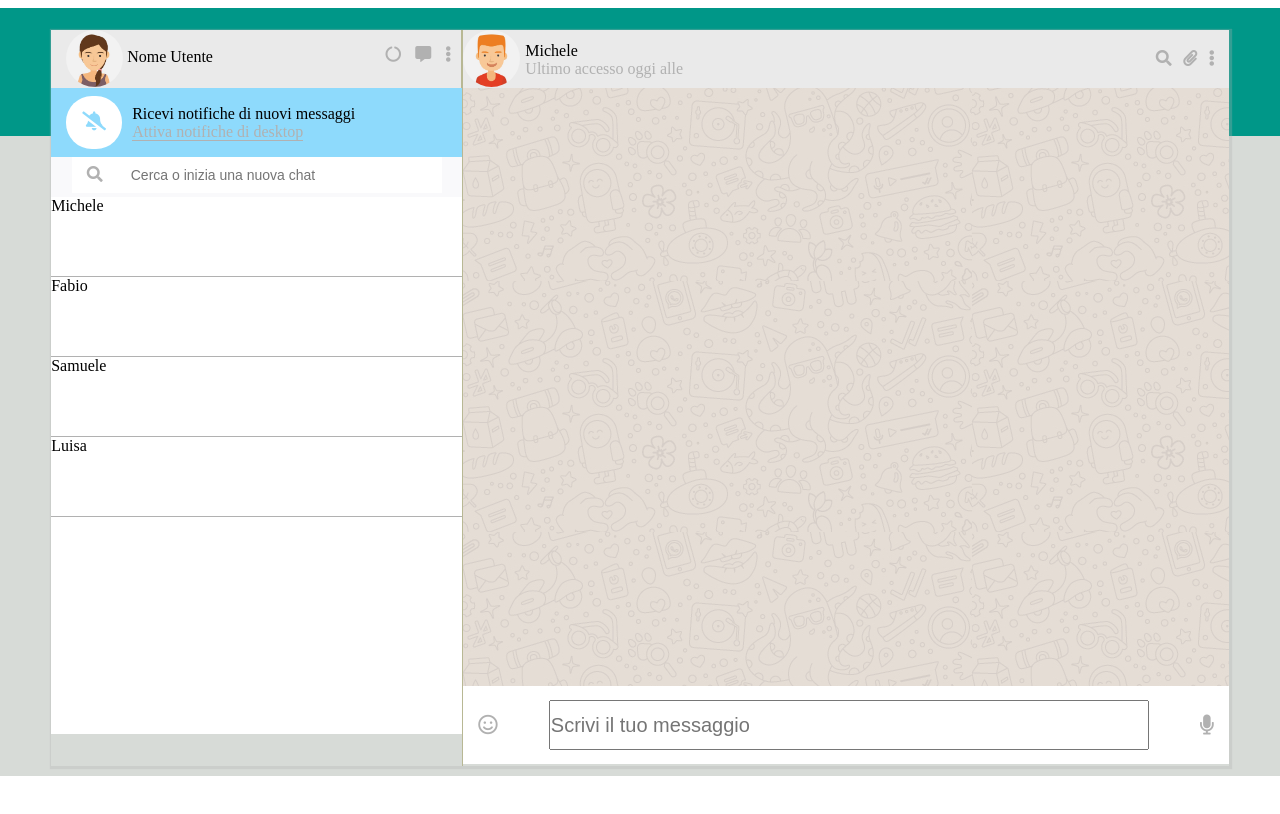
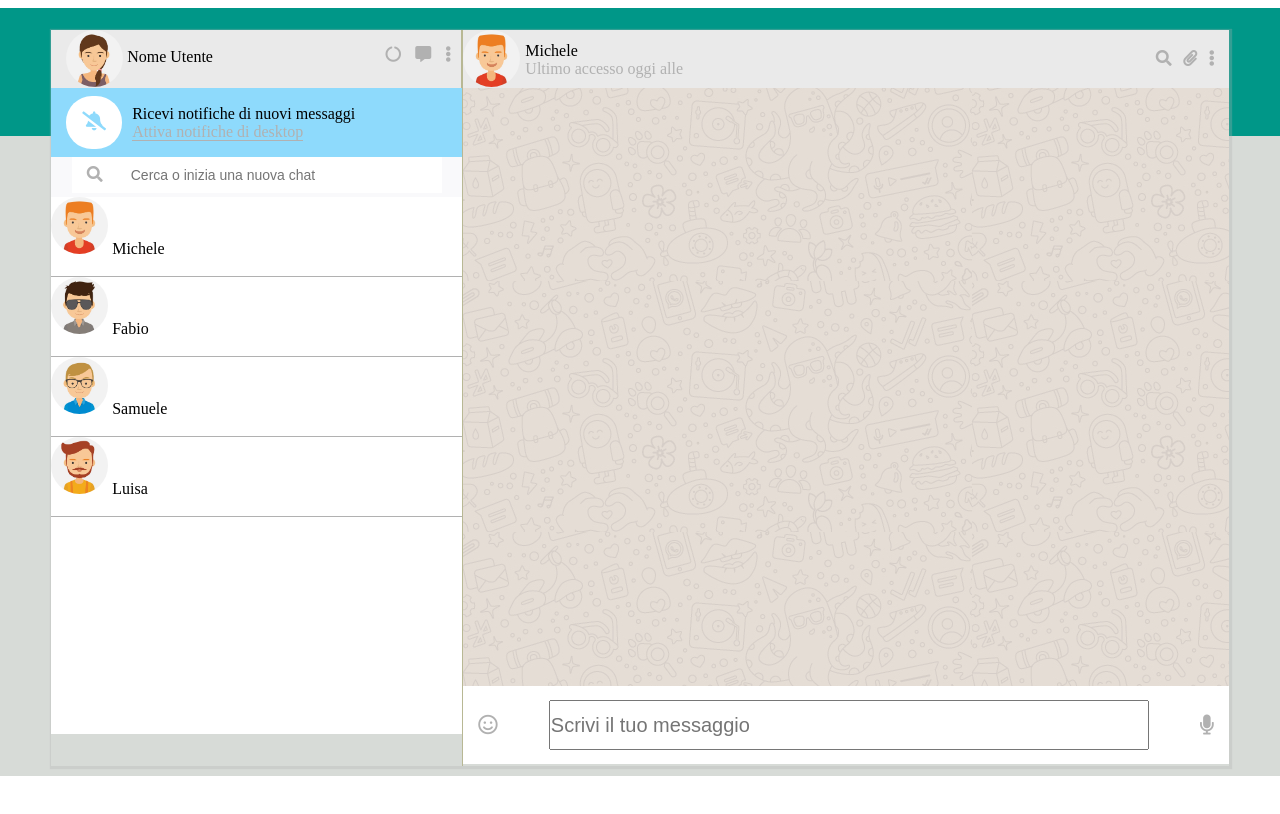
Before and after one commit to Mirco-verde1/js-html-css-boolzap, a plain HTML site: page index.html in a window 1280 px wide. Drawn offline with nearby package versions, Linux system fonts and the light colour scheme.

Commit message:
immagini nella lista contati ok

```diff
--- a/index.html
+++ b/index.html
@@ -80,8 +80,11 @@
 
         <div class="names-tab">
 
-          <div class="names-list" v-for="(names,index) in contacts">{{names.name}}</div>
-          <!-- <img :src = " './img/avatar'+ contacts.avatar "alt=""> -->
+          <div class="names-list" v-for="names in contacts">
+            <img :src="'./img/avatar'+ names.avatar +'.jpg'"alt="">
+            {{names.name}}
+         </div>
+
 
         </div>
 
```
